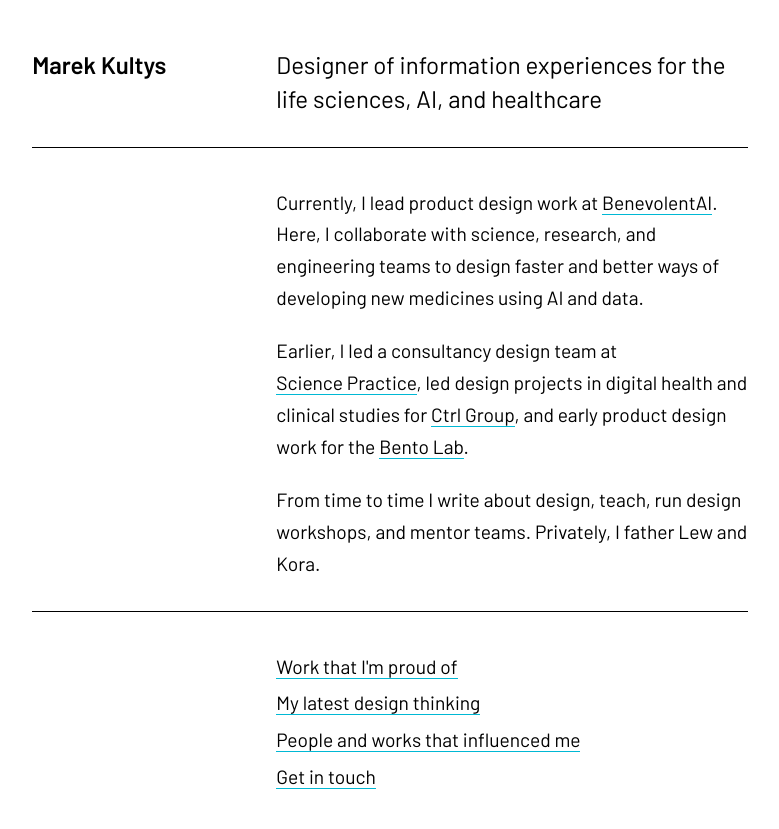
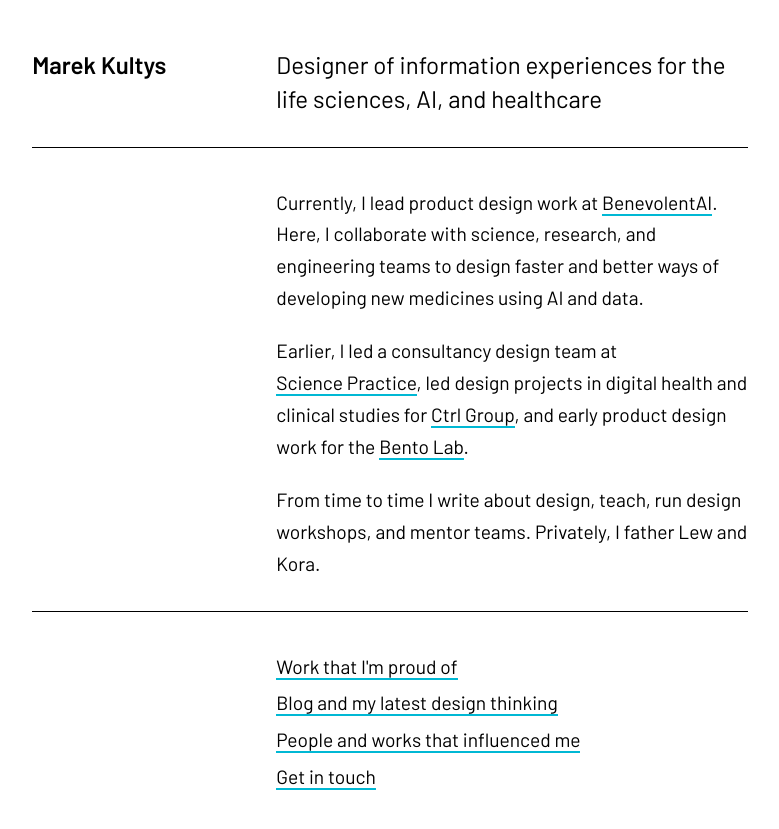
Before and after one commit to marek-kultys/marekkultys.github.io, a Jekyll site: the page built from index.html, in a window 1280 px wide. Shown: the top 829 px of the page, without its empty margins (250-1029 px from the left). Built offline with Jekyll 4.4.1, drawn with Linux system fonts in a browser that asks for light colours.

Commit message:
Revert "Update styles"
This reverts commit cf0b362a73152fcdfd273c112f3ac308dff048c0.

```diff
--- a/_data/pages.yml
+++ b/_data/pages.yml
@@ -7,7 +7,7 @@
    url: work
 
 blog:
-   tagline: My latest design thinking
+   tagline: Blog and my latest design thinking
    url: blog
 
 influences:
--- a/_includes/header.html
+++ b/_includes/header.html
@@ -1,4 +1,3 @@
-<!-- Used only in pages based on the MAIN layout -->
 <div class="container">
    <div class="container-one-third">
       <h1><a href="/">{{ site.data.mk.name }}</a></h1>
--- a/_layouts/blog-post.html
+++ b/_layouts/blog-post.html
@@ -5,7 +5,7 @@
 ---
 <section>
 	<div class="container">
-		<div class="container-two-thirds shift">
+		<div class="container-two-third shift">
 			<div class="entry">
 				<h4>Published on {{ page.date | date: "%-d %B %Y" }}</h4>
 			</div>
--- a/_layouts/home.html
+++ b/_layouts/home.html
@@ -13,10 +13,7 @@
 				<section>
 					<div class="container">
 					   <div class="container-one-third">
-					      <h1>
-								<a href="/">{{ site.data.mk.name }}</a>
-								{% if page.layout == "blog-post" %}<span class="backlink"> / <a href="/blog">Blog</a>{% endif %}</span>
-							</h1>
+					      <h1><a href="/">{{ site.data.mk.name }}</a>{% if page.layout == "blog-post" %}<span class="backlink"> / <a href="/blog">Blog</a>{% endif %}</span></h1>
 					   </div>
 					   <div class="container-two-thirds">
 							{% if page.layout == "blog-post" %}
--- a/_sass/body.scss
+++ b/_sass/body.scss
@@ -19,12 +19,6 @@
 $medium-leading: 1.4em;
 $large-leading: 1.66em;
 $huge-leading: 2.2em;
-
-// Declare other styles
-$underline: 1px solid $cyanA700;
-
-
-
 
 // GLOBALS
 html {
@@ -48,7 +42,7 @@
 a {
    color: $black;
    text-decoration: none;
-   border-bottom: $underline;
+   border-bottom: 2px solid $cyanA700;
    padding-bottom: 0px;
    &:hover {
       color: $cyanA700;
@@ -84,7 +78,7 @@
    a {
       border: 0px;
       &:hover {
-         color: $cyanA700;
+         color: $black;
       }
    }
 
@@ -184,7 +178,7 @@
    font-weight: 400;
    a {
       color: $black;
-      border-bottom: $underline;
+      border-bottom: 2px solid $cyanA700;
       padding-bottom: 0px;
       &:hover {
          color: $cyanA700;
```
